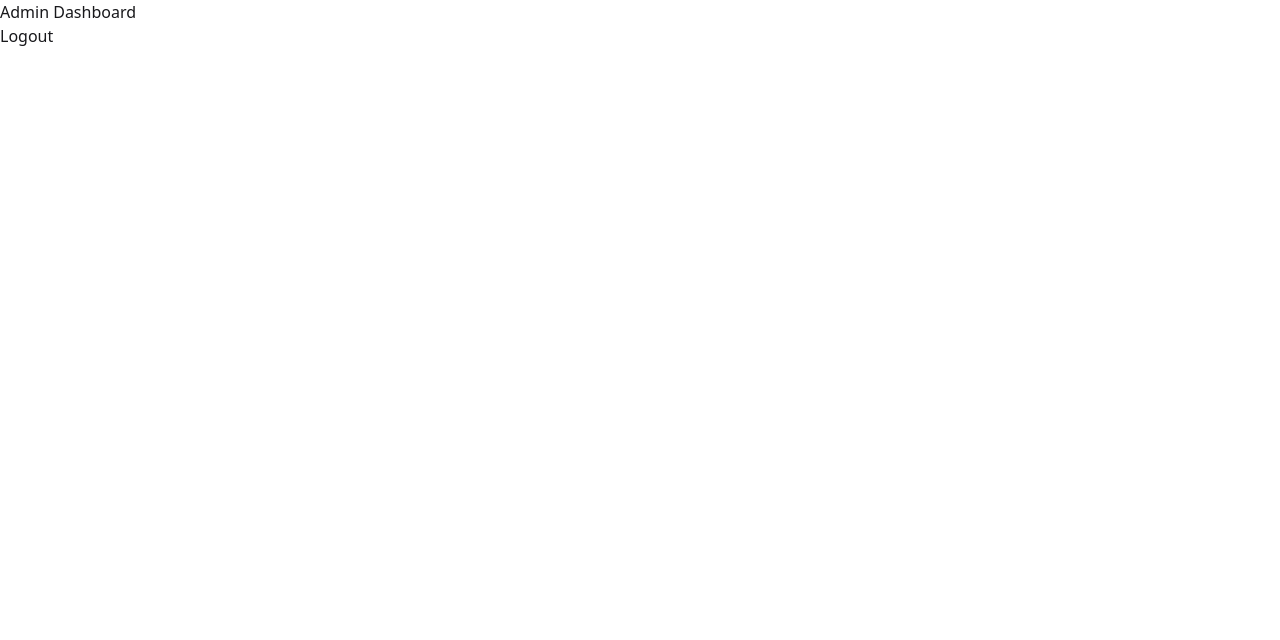
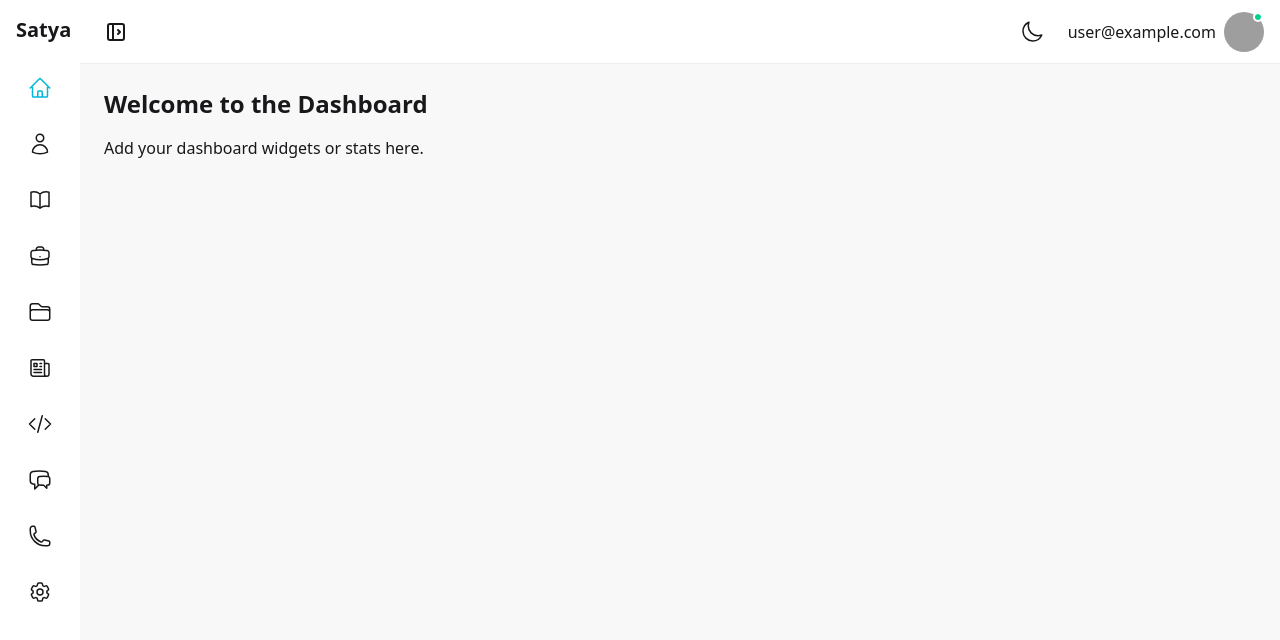
Before and after one commit to LaySatya/SatyaLay, a Next.js app: page /admin/dashboard in a window 1280 px wide. Shown: the top 640 px of the page. Built offline with nearby package versions, Linux system fonts and the light colour scheme; no server answers; sample sign-in values are in the browser's storage; grey boxes are pictures that could not be loaded.

Commit message:
Admin - Panel Completed~V1

```diff
--- /dev/null
+++ b/app/admin/components/AdminLayout.tsx
@@ -0,0 +1,233 @@
+/* eslint-disable @next/next/no-img-element */
+"use client";
+
+import { ReactNode, useState, useEffect, JSX } from "react";
+import { useAuth } from "@/app/context/AuthContext";
+import { signOut } from "firebase/auth";
+import { auth } from "@/app/lib/firebase";
+import { usePathname } from "next/navigation";
+import Link from "next/link";
+import {
+  HomeIcon,
+  Cog6ToothIcon,
+  SunIcon,
+  MoonIcon,
+  UserIcon,
+  BookOpenIcon,
+  BriefcaseIcon,
+  FolderIcon,
+  NewspaperIcon,
+  CodeBracketIcon,
+  ChatBubbleLeftRightIcon,
+  PhoneIcon,
+  ArrowDownCircleIcon,
+} from "@heroicons/react/24/outline";
+
+interface SidebarItem {
+  name: string;
+  href: string;
+  icon: JSX.Element;
+}
+
+const sidebarItems: SidebarItem[] = [
+  {
+    name: "Dashboard",
+    href: "/admin/dashboard",
+    icon: <HomeIcon className="h-6 w-6" />,
+  },
+  {
+    name: "About Me",
+    href: "/admin/aboutme",
+    icon: <UserIcon className="h-6 w-6" />,
+  },
+  {
+    name: "Education",
+    href: "/admin/education",
+    icon: <BookOpenIcon className="h-6 w-6" />,
+  },
+  {
+    name: "Experience",
+    href: "/admin/experience",
+    icon: <BriefcaseIcon className="h-6 w-6" />,
+  },
+  {
+    name: "Projects",
+    href: "/admin/projects",
+    icon: <FolderIcon className="h-6 w-6" />,
+  },
+  {
+    name: "Blog Posts",
+    href: "/admin/blog",
+    icon: <NewspaperIcon className="h-6 w-6" />,
+  },
+
+  {
+    name: "Skills",
+    href: "/admin/skills",
+    icon: <CodeBracketIcon className="h-6 w-6" />,
+  },
+  {
+    name: "Testimonials",
+    href: "/admin/testimonials",
+    icon: <ChatBubbleLeftRightIcon className="h-6 w-6" />,
+  },
+  {
+    name: "Contact Info",
+    href: "/admin/contact",
+    icon: <PhoneIcon className="h-6 w-6" />,
+  },
+  {
+    name: "Settings",
+    href: "/admin/settings",
+    icon: <Cog6ToothIcon className="h-6 w-6" />,
+  },
+];
+
+interface AdminLayoutProps {
+  children: ReactNode;
+}
+
+export default function AdminLayout({ children }: AdminLayoutProps) {
+  const { user } = useAuth();
+  const [theme, setTheme] = useState<"light" | "dark">("light");
+  const pathname = usePathname();
+
+  // Theme toggle
+  const toggleTheme = () => {
+    const newTheme = theme === "light" ? "dark" : "light";
+    setTheme(newTheme);
+    localStorage.setItem("theme", newTheme);
+    if (typeof window !== "undefined") {
+      document.documentElement.setAttribute("data-theme", newTheme);
+    }
+  };
+
+  useEffect(() => {
+    const savedTheme = localStorage.getItem("theme") as "light" | "dark";
+    if (savedTheme) {
+      setTheme(savedTheme);
+      document.documentElement.setAttribute("data-theme", savedTheme);
+    }
+  }, []);
+
+  const handleLogout = async () => {
+    await signOut(auth);
+  };
+
+  return (
+    <div className="drawer lg:drawer-open">
+      <input id="admin-drawer" type="checkbox" className="drawer-toggle" />
+
+      {/* Main Content */}
+      <div className="drawer-content flex flex-col min-h-screen">
+        {/* Navbar */}
+        <nav className="navbar w-full bg-base-100 border-b border-base-300 px-4">
+          <div className="flex-1 flex items-center gap-4">
+            {/* Sidebar toggle icon */}
+            <label
+              htmlFor="admin-drawer"
+              aria-label="open sidebar"
+              className="btn btn-square btn-ghost"
+            >
+              <svg
+                xmlns="http://www.w3.org/2000/svg"
+                viewBox="0 0 24 24"
+                strokeLinejoin="round"
+                strokeLinecap="round"
+                strokeWidth="2"
+                fill="none"
+                stroke="currentColor"
+                className="my-1.5 inline-block w-6 h-6"
+              >
+                <path d="M4 4m0 2a2 2 0 0 1 2 -2h12a2 2 0 0 1 2 2v12a2 2 0 0 1 -2 2h-12a2 2 0 0 1 -2 -2z" />
+                <path d="M9 4v16" />
+                <path d="M14 10l2 2l-2 2" />
+              </svg>
+            </label>
+            {/* <span className="text-xl font-bold">SatyaLay Panel</span> */}
+          </div>
+
+          <div className="flex items-center gap-4">
+            {/* Theme toggle */}
+            <button
+              onClick={toggleTheme}
+              className="btn btn-ghost btn-circle"
+              title="Toggle theme"
+            >
+              {theme === "light" ? (
+                <MoonIcon className="h-6 w-6" />
+              ) : (
+                <SunIcon className="h-6 w-6" />
+              )}
+            </button>
+
+            {/* Profile + Modern Logout */}
+            <div className="flex items-center gap-2">
+              <div className="dropdown dropdown-end">
+                <label
+                  tabIndex={0}
+                  className="flex items-center gap-2 cursor-pointer"
+                >
+                  <span className="hidden sm:inline font-medium">
+                    {user?.email}
+                  </span>
+                  <div className="avatar avatar-online">
+                    <div className="w-10 rounded-full">
+                      <img
+                        src="https://img.daisyui.com/images/profile/demo/spiderperson@192.webp"
+                        alt="User Avatar"
+                      />
+                    </div>
+                  </div>
+                </label>
+                <ul
+                  tabIndex={0}
+                  className="dropdown-content menu p-2 shadow bg-base-100 rounded-box w-52 mt-2"
+                >
+                  <li>
+                    <a className="">
+                      <UserIcon className="h-4 w-4 mr-2" />
+                      Profile
+                      {/* <span className="badge">New</span> */}
+                    </a>
+                  </li>
+                  <li>
+                    <button onClick={handleLogout}>
+                     <ArrowDownCircleIcon className="h-4 w-4 mr-2" />   Logout
+                    </button>
+                  </li>
+                </ul>
+              </div>
+            </div>
+          </div>
+        </nav>
+
+        {/* Page Content */}
+        <main className="p-6 flex-1 bg-base-200">{children}</main>
+      </div>
+
+      {/* Sidebar */}
+      <div className="drawer-side is-drawer-close:overflow-visible">
+        <label htmlFor="admin-drawer" className="drawer-overlay"></label>
+        <div className="flex min-h-full flex-col items-start bg-base-100 is-drawer-close:w-20 is-drawer-open:w-64 ">
+          <ul className="menu w-full grow p-4">
+            <span className="text-xl font-bold pb-4">Satya</span>
+            {sidebarItems.map((item) => (
+              <li key={item.href} className="py-2">
+                <Link
+                  href={item.href}
+                  className={`flex items-center gap-2 px-3 py-2 rounded hover:bg-base-300  ${
+                    pathname === item.href ? "text-cyan-500" : ""
+                  }`}
+                >
+                  {item.icon}
+                  <span className="is-drawer-close:hidden">{item.name}</span>
+                </Link>
+              </li>
+            ))}
+          </ul>
+        </div>
+      </div>
+    </div>
+  );
+}
--- /dev/null
+++ b/app/admin/components/ProtectedRoute.tsx
@@ -0,0 +1,36 @@
+"use client";
+
+import { useAuth } from "@/app/context/AuthContext";
+import { useRouter } from "next/navigation";
+import { useEffect } from "react";
+
+export default function ProtectedRoute({
+  children,
+}: {
+  children: React.ReactNode;
+}) {
+  const { user, loading } = useAuth();
+  const router = useRouter();
+
+  useEffect(() => {
+    if (!loading && !user) {
+      router.push("/admin/login");
+    }
+  }, [user, loading, router]);
+
+  if (loading) {
+    return (
+      <div className="flex justify-center items-center h-screen space-x-2">
+        <span className="loading loading-ring loading-xs"></span>
+        <span className="loading loading-ring loading-sm"></span>
+        <span className="loading loading-ring loading-md"></span>
+        <span className="loading loading-ring loading-lg"></span>
+        <span className="loading loading-ring loading-xl"></span>
+      </div>
+    );
+  }
+
+  if (!user) return null; // redirecting...
+
+  return <>{children}</>;
+}
--- a/app/admin/dashboard/page.tsx
+++ b/app/admin/dashboard/page.tsx
@@ -1,18 +1,15 @@
 "use client";
-import ProtectedRoute from "@/app/components/ProtectedRoute";
-import { auth } from "@/app/lib/firebase";
-import { signOut } from "firebase/auth";
 
-export default function AdminDashboardPage() {
-    const handleLogout = async () => {
-        await signOut(auth);
-    }
-    return (
-        <ProtectedRoute>
-            <div>Admin Dashboard</div>
-             <button onClick={handleLogout}>
-                Logout
-            </button>
-        </ProtectedRoute>
-    );
+import ProtectedRoute from "@/app/admin/components/ProtectedRoute";
+import AdminLayout from "../components/AdminLayout";
+
+export default function DashboardPage() {
+  return (
+    <ProtectedRoute>
+      <AdminLayout>
+        <h1 className="text-2xl font-bold mb-4">Welcome to the Dashboard</h1>
+        <p>Add your dashboard widgets or stats here.</p>
+      </AdminLayout>
+    </ProtectedRoute>
+  );
 }
--- a/app/components/ProtectedRoute.tsx
+++ /dev/null
@@ -1,24 +0,0 @@
-"use client";
-
-import { useAuth } from "@/app/context/AuthContext";
-import { useRouter } from "next/navigation";
-import { useEffect } from "react";
-
-export default function ProtectedRoute({ children }: { children: React.ReactNode }) {
-  const { user, loading } = useAuth();
-  const router = useRouter();
-
-  useEffect(() => {
-    if (!loading && !user) {
-      router.push("/admin/login");
-    }
-  }, [user, loading, router]);
-
-  if (loading) {
-    return <p>Loading...</p>;
-  }
-
-  if (!user) return null; // redirecting...
-
-  return <>{children}</>;
-}
--- a/app/globals.css
+++ b/app/globals.css
@@ -1,2 +1,4 @@
 @import "tailwindcss";
-@plugin "daisyui";
+@plugin "daisyui" {
+  themes: light --default, dark --prefersdark, dark;
+}
--- /dev/null
+++ b/app/home/page.tsx
@@ -0,0 +1,9 @@
+
+export default function Home() {
+  return (
+    <div>
+      <h1>Welcome to Daisy UI</h1>
+      <button className="btn">Default</button>
+    </div>
+  );
+}
--- a/app/page.tsx
+++ /dev/null
@@ -1,10 +0,0 @@
-
-
-export default function Home() {
-  return (
-    <div>
-      <h1>Welcome to Daisy UI</h1>
-      <button className="btn">Default</button>
-    </div>
-  );
-}
--- a/package.json
+++ b/package.json
@@ -9,6 +9,7 @@
     "lint": "eslint"
   },
   "dependencies": {
+    "@heroicons/react": "^2.2.0",
     "daisyui": "^5.5.5",
     "firebase": "^12.6.0",
     "next": "16.0.3",
```
Also changed, not shown: 2 other files (tests, documents, lock files or other folders).
